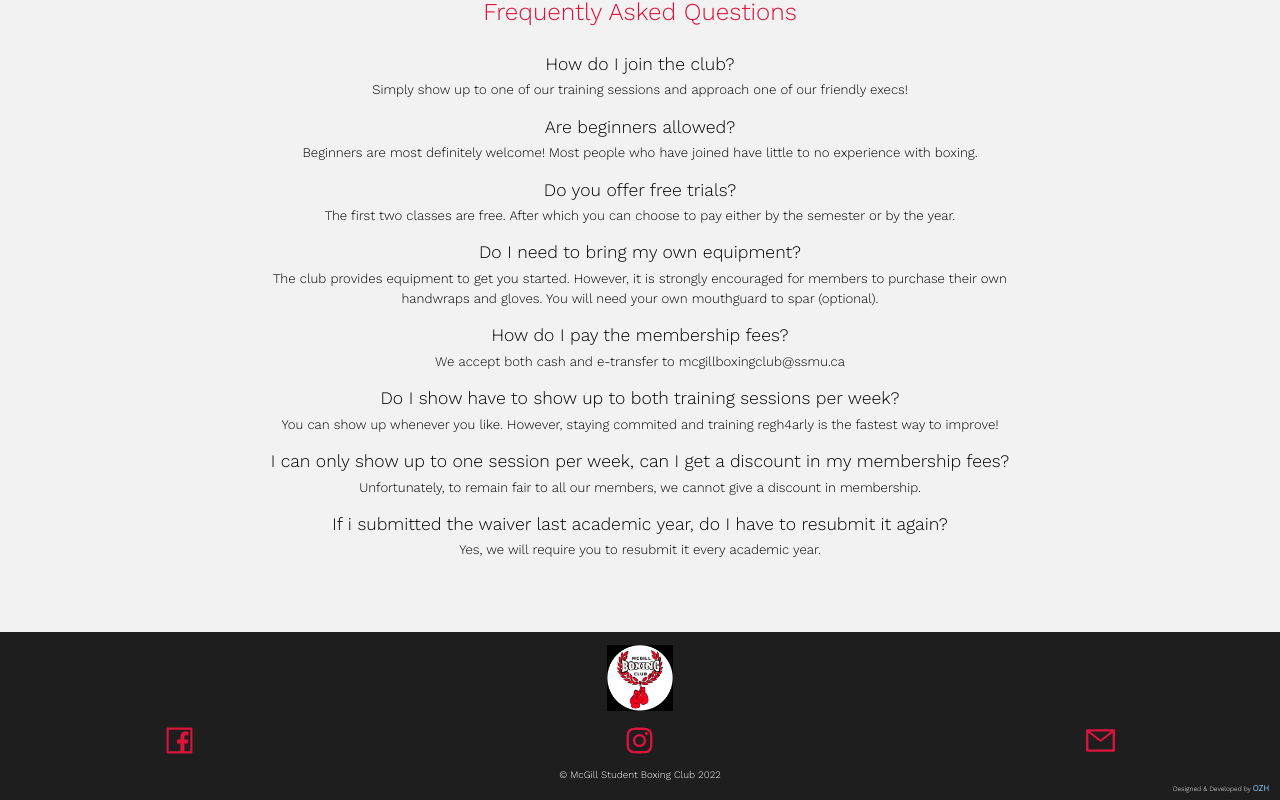
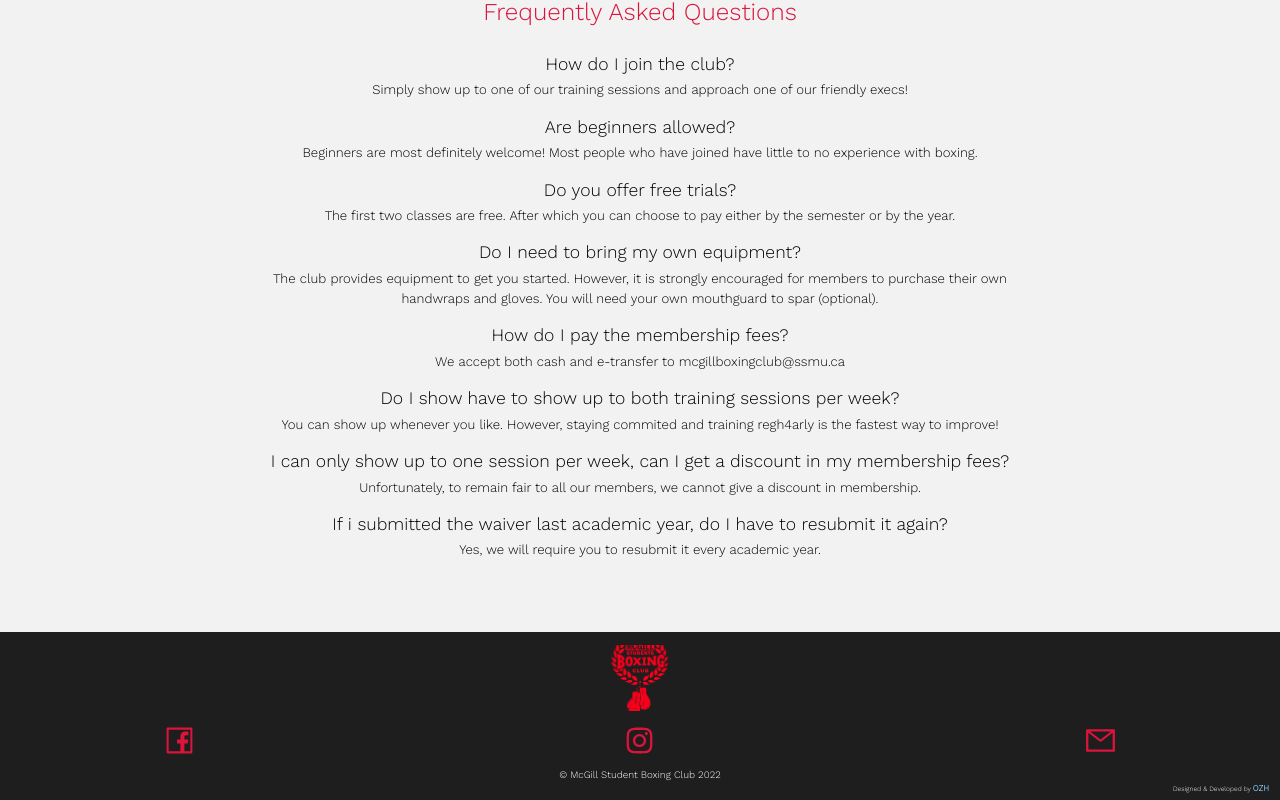
Before and after one commit to ongzh/MSBC-Website, a React (Create React App) app: page / in a window 1280 px wide. Shown: the part 3953-4753 px from the top of the page. Built offline with nearby package versions, Linux system fonts and the light colour scheme.

Commit message:
new footer logo

```diff
--- a/src/styles/Footer.css
+++ b/src/styles/Footer.css
@@ -23,7 +23,7 @@ padding-top: 1.2rem;
 
 .footer-logo{
    display: block;
-   width:  6rem;
+   width:  auto;
    height: 6rem;
    margin-left: auto;
    margin-right: auto;
```
Also changed, not shown: src/components/Footer.js (+3 -13 lines), src/data/main-logo.png (added).
